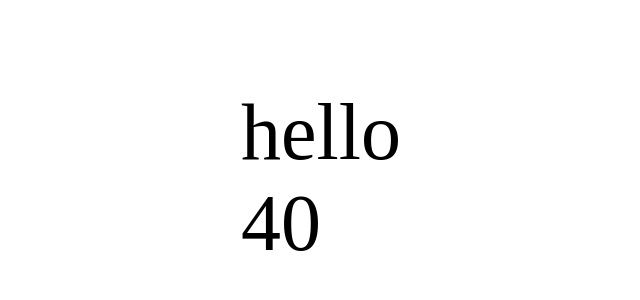
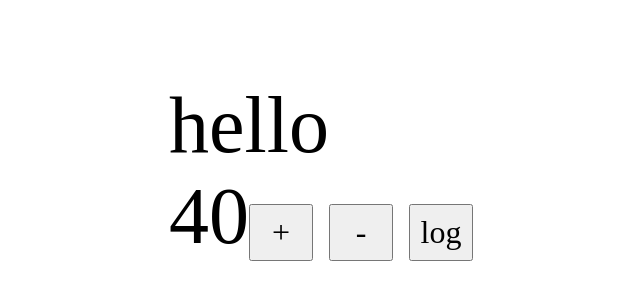
Before and after one commit to parsaM110/react-redux-toolkit, a React (Create React App) app: page / in a window 1280 px wide. Shown: the part 222-522 px from the top of the page, without its empty margins (319-959 px from the left). Built offline with nearby package versions, Linux system fonts and the light colour scheme.

Commit message:
adding buttons to control Counter | you register it on store but import it from couterSlice

```diff
--- a/src/components/Counter.js
+++ b/src/components/Counter.js
@@ -1,12 +1,17 @@
 import React from 'react';
 import { useSelector, useDispatch } from 'react-redux';
-import { increment, decrement } from '../features/counter/counterSlice';
+import { increment, decrement, logCount } from '../features/counter/counterSlice';
 
 function Counter() {
     const count = useSelector((state) => state.counter.count);
+    const dispatch = useDispatch(); // get the dispatch function
+
     return (
         <div>
             {count.toString()}
+            <button onClick={() => dispatch(increment())}>+</button>
+            <button onClick={() => dispatch(decrement())}>-</button>
+            <button onClick={() => dispatch(logCount())}>log</button>
         </div>
     );
 }
```
